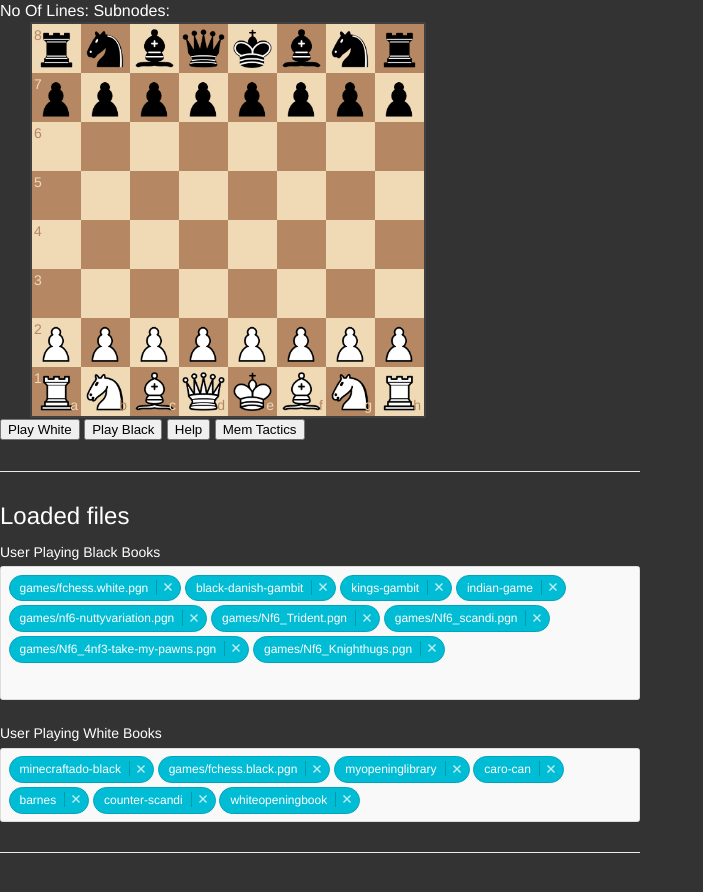
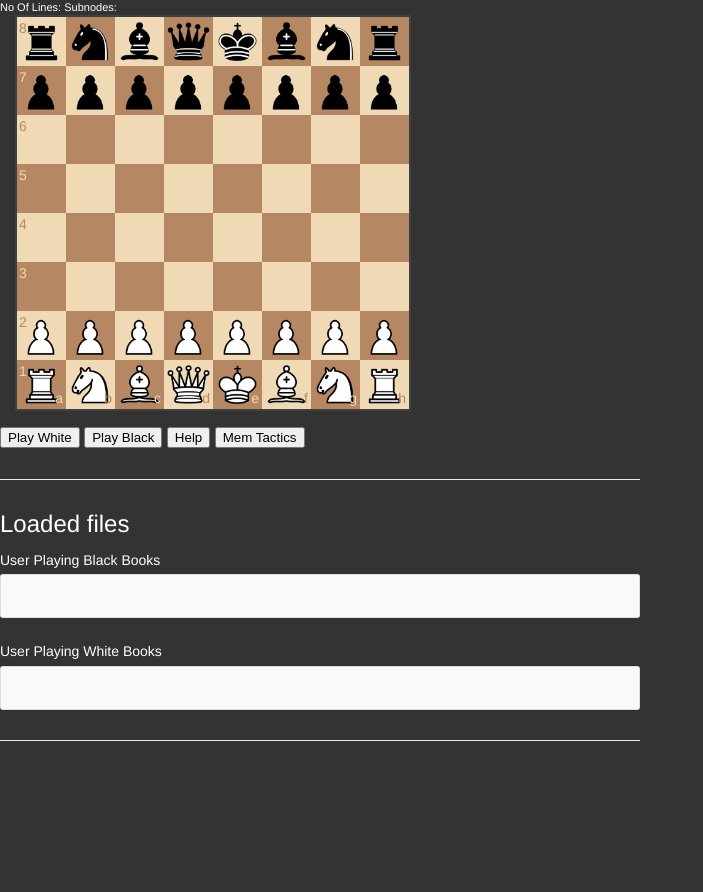
Before and after one commit to RebelRays/hurriedclutter, a plain HTML site: page index.html in a window 1280 px wide. Shown: the whole page, without its empty margins (0-703 px from the left). Before the commit the page ends 863 px from the top, so only its background shows below. Drawn offline with Linux system fonts and the light colour scheme.

Commit message:
Nf6 & minor changes

```diff
--- a/index.html
+++ b/index.html
@@ -19,13 +19,17 @@
 />
 </head>
 <body>
-        <div id="Info">No Of Lines:<span id="SubLinesCount"></span> Subnodes:<span id="SubNodeCount"></span><span  id="HelpMovesSpan"></span></div>
-        <div id="board2" style="width: 400px;margin-left: 30px;"></div>
-        <button id="WhiteBtn" onclick="WhiteBtnClick()">Play White</button>
-        <button id="BlackBtn" onclick="BlackBtnClick()">Play Black</button>
-        <button id="HelpBtn" onclick="HelpBtnClick()">Help</button>
-        <button id="HelpBtn2" onclick="HelpBtnClick()">Mem Tactics</button>
-
+        <div id="Info">
+          No Of Lines:<span id="SubLinesCount">
+          </span> Subnodes:<span id="SubNodeCount">
+          </span><span  id="HelpMovesSpan"></span>  </div>
+        <div id="board2" style="width: 400px;margin-left: 15px;"></div>
+        <div id="userbuttons" style="margin-top: 15px;">
+          <button id="WhiteBtn" onclick="WhiteBtnClick()">Play White</button>
+          <button id="BlackBtn" onclick="BlackBtnClick()">Play Black</button>
+          <button id="HelpBtn" onclick="HelpBtnClick()">Help</button>
+          <button id="HelpBtn2" onclick="HelpBtnClick()">Mem Tactics</button>
+        </div>
 
         <script src="AddOn/jquery-3.4.1.js"></script>
         <script src="AddOn/chessboardjs-1.0.0/js/chessboard-1.0.0.min.js"> </script>
@@ -64,7 +68,7 @@ function loadChoiceSelect(choicesSelect, PGNFileNames){
   for(var i=0;i<PGNFileNames.length; i++){
     var name = PGNFileNames[i];
     var altName = simplerName(name);
-    foo.push({value: name, label: altName, selected: true});
+    foo.push({value: name, label: altName, selected: false});
   }
   choicesSelect.setChoices(
           foo,
@@ -80,7 +84,7 @@ var userSelctedBlackFiles = [];
 var whiteSelect = null;
 
 function simplerName(filename){
-  var withoutPrefix = filename.replace("games/lichess_study_","");
+  var withoutPrefix = filename.replace("games/", "").replace("lichess_study_","").replace(".pgn", "");
   var withoutPrefixAndSufix = withoutPrefix.split("_by_")[0];
   return withoutPrefixAndSufix;
 }
--- a/main.css
+++ b/main.css
@@ -1,3 +1,8 @@
 #Files_Selection {
     width: 50%;
   }
+
+
+#info {
+  font-size: 11px;
+}
```
Also changed, not shown: 1 other file.
